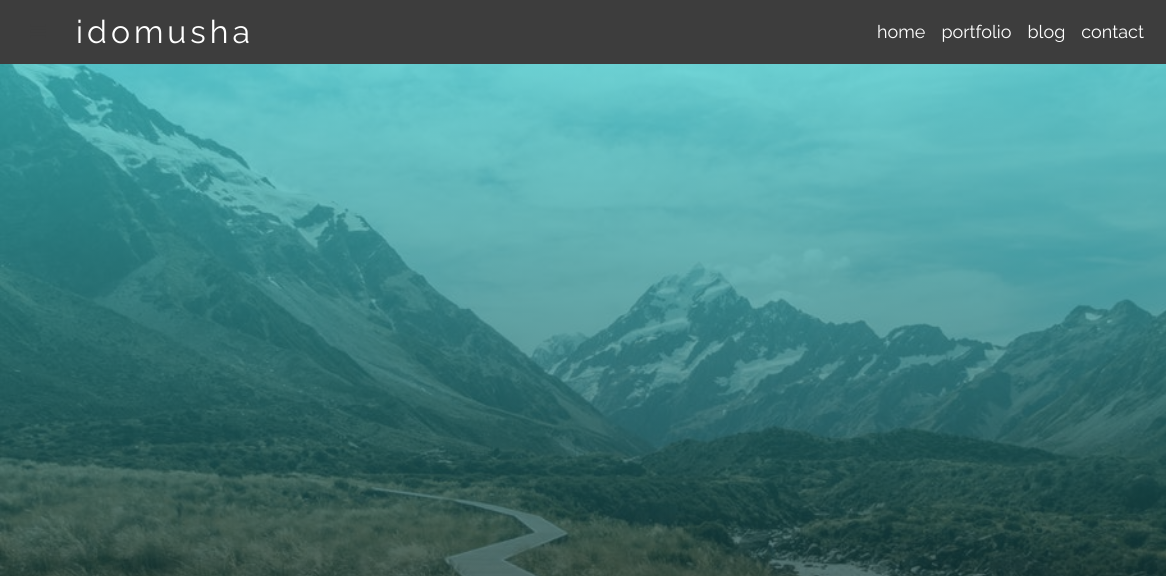
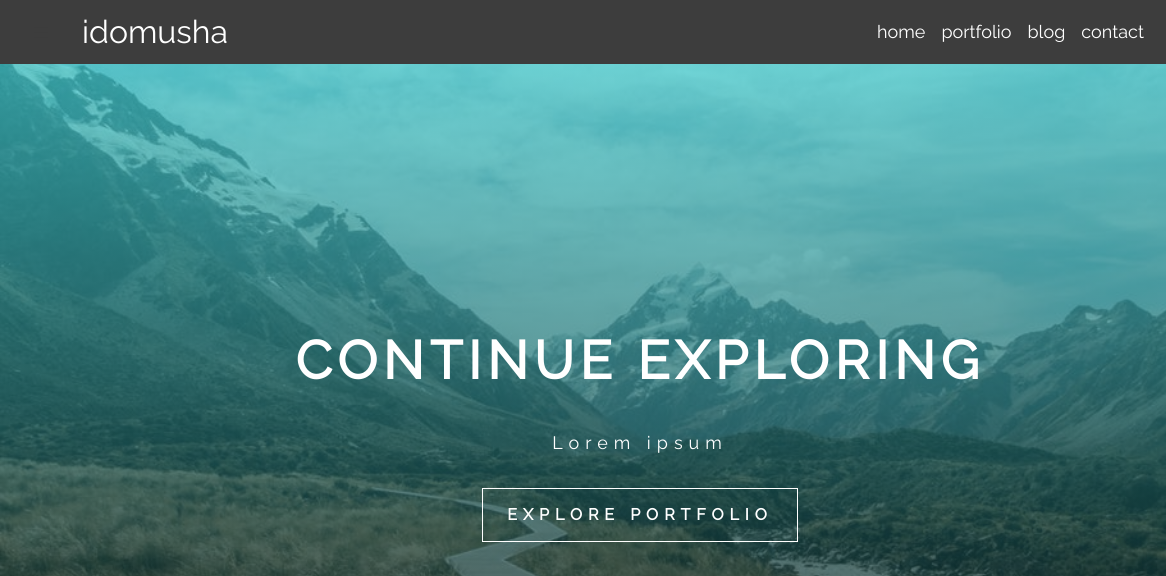
Before and after one commit to idomusha/gatsby-contentful, a Gatsby site: page / in a window 1280 px wide. Shown: the top 576 px of the page, 0-1166 px from the left. Built offline with nearby package versions, Linux system fonts and the light colour scheme; Gatsby itself is replaced by a stand-in of ours.

Commit message:
add hero image

```diff
--- /dev/null
+++ b/src/components/Banner.js
@@ -0,0 +1,13 @@
+import React from "react"
+
+import styles from "./banner.module.scss"
+
+export default function Banner({ title, info, children }) {
+  return (
+    <div className={styles.banner}>
+      <h1>{title}</h1>
+      <p>{info}</p>
+      {children}
+    </div>
+  )
+}
--- /dev/null
+++ b/src/components/Hero.js
@@ -0,0 +1,9 @@
+import React from 'react'
+
+export default function Hero({ children }) {
+  return (
+    <header className='hero'>
+      {children}
+    </header>
+  )
+}
--- a/src/components/Layout.js
+++ b/src/components/Layout.js
@@ -7,7 +7,7 @@
   return (
     <>
       <Header />
-      <main className="container">
+      <main>
         {children}
       </main>
       <Footer />
--- /dev/null
+++ b/src/components/banner.module.scss
@@ -0,0 +1,31 @@
+@import "../styles/_bits";
+
+.banner {
+  text-align: center;
+  color: var(--color-white);
+  letter-spacing: 6px;
+
+  h1 {
+    font-size: 3.3rem;
+    text-transform: uppercase;
+    margin-bottom: 2rem;
+    padding: 0 1rem;
+    font-family: var(--ff-body);
+  }
+  p {
+    width: 85%;
+    margin: 0 auto;
+    margin-bottom: 2rem;
+  }
+}
+
+@include breakpoint(nav-break) {
+  .banner {
+    h1 {
+      font-size: 4.5rem;
+    }
+    p {
+      width: 70%;
+    }
+  }
+}
--- a/src/pages/index.js
+++ b/src/pages/index.js
@@ -1,11 +1,25 @@
 import React from 'react'
+import { Link } from 'gatsby'
 
 import Layout from '../components/Layout'
+import Hero from '../components/Hero'
+import Banner from '../components/Banner'
 
 import '../styles/global.scss'
 
 export default () => (
   <>
-    <Layout />
+    <Layout>
+      <Hero>
+        <Banner
+          title="continue exploring"
+          info="Lorem ipsum"
+        >
+          <Link to="/portfolio" className="button out-white">
+            explore portfolio
+          </Link>
+        </Banner>
+      </Hero>
+    </Layout>
   </>
 )
--- a/src/styles/global.scss
+++ b/src/styles/global.scss
@@ -11,7 +11,6 @@
   --color-grey-gallery: #ececec;
   --color-grey-alto: #cfcfcf;
   --transition: all 0.3s linear;
-  --spacing: 4px;
   --shadow-light: 2px 5px 3px 0px rgba(0, 0, 0, .5);
   --shadow-dark: 4px 10px 5px 0px rgba(0, 0, 0, .5);
   --ff-body: 'Raleway', sans-serif;
@@ -21,6 +20,7 @@
   --fz-h3: 2.75rem;
   --fz-h4: 1.75rem;
   --fz-p: 1.125rem;
+  --fz-button: 1rem;
   --fz-small: 0.75rem;
 }
 
@@ -56,7 +56,7 @@
 p {
   margin-bottom: 1.25rem;
 }
-.container {
+.hero {
   min-height: calc(100vh - 62px);
   background: linear-gradient(#3fd0d4b3, rgba(0, 0, 0, 0.7)),
     url("../images/defaultBcg.jpeg") center/cover no-repeat;
@@ -68,20 +68,26 @@
 .button {
   display: inline-block;
   position: relative;
-  padding: 0 20px;
+  padding: 1.125rem 1.5rem;
   border: 1px solid transparent;
   vertical-align: middle;
   background-image: none;
   user-select: none;
-  font-size: var(--fz-p);
+  font-size: var(--fz-button);
   font-style: normal;
   font-weight: 700;
   line-height: 1em;
   font-family: var(--ff-body);
   text-transform: uppercase;
   text-align: center;
+  text-decoration: none;
   background-color: transparent;
   border-color: transparent;
   color: var(--color-grey-mine-shaft);
   transition: background-color 0.3s ease, border-color 0.3s ease, color 0.3s ease;
+
+  &.out-white {
+     color: var(--color-white);
+     border-color: var(--color-white);
+  }
 }
```
